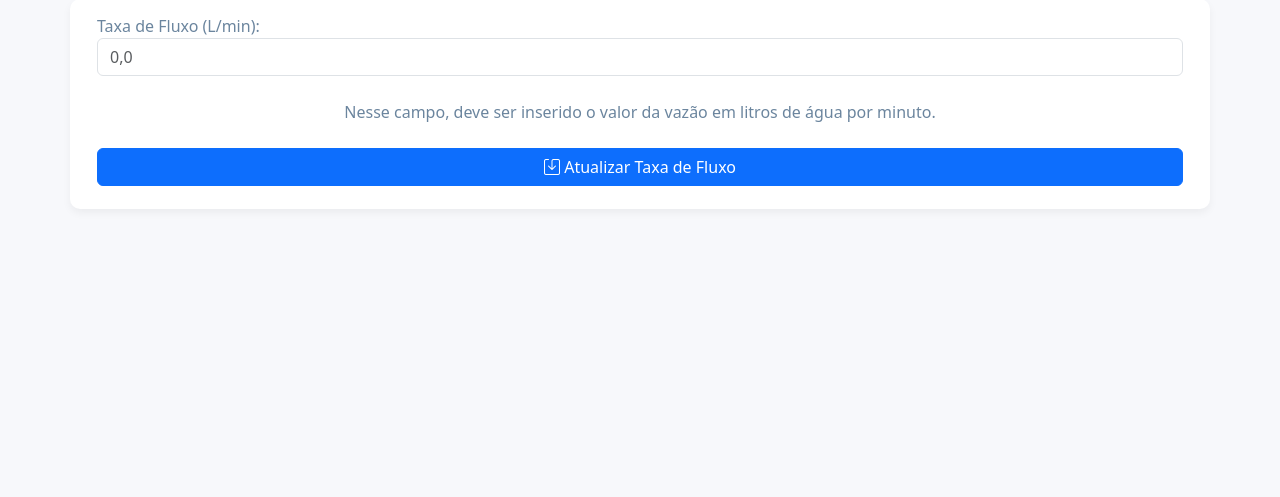
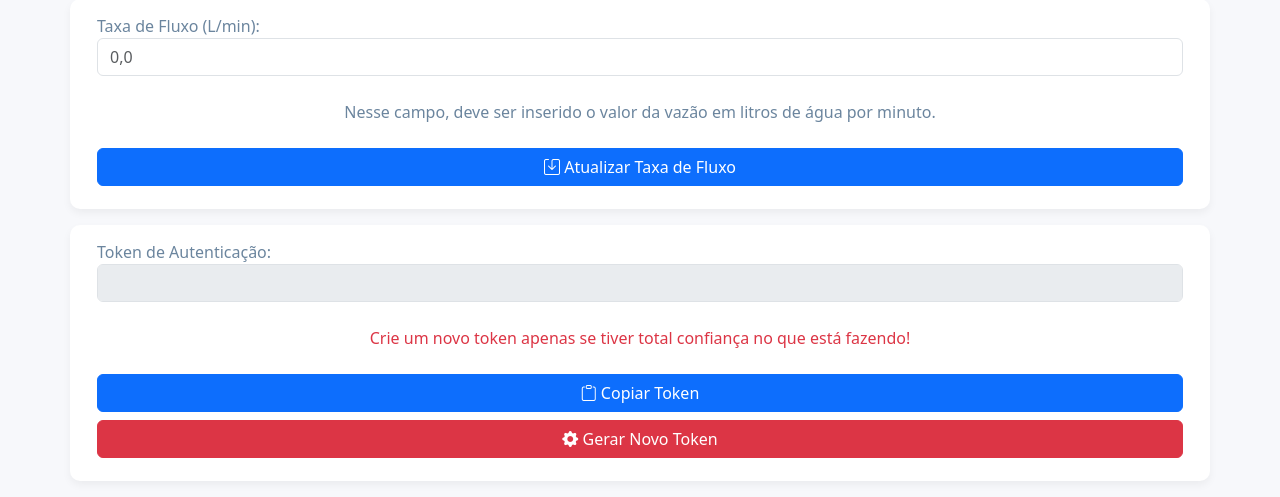
Before and after one commit to JuniorCarlini/sistema_de_irrigacao, a Django app: page /configuration/ in a window 1280 px wide. Shown: the part 165-662 px from the top of the page. Run offline with Django 5.2, Linux system fonts and the light colour scheme; a user stored in the database is signed in; data comes from the database, SQL or seed files in the repository; some libraries are stand-ins or nearby versions.

Commit message:
Update configuration.html

```diff
--- a/templates/configuration/html/configuration.html
+++ b/templates/configuration/html/configuration.html
@@ -10,6 +10,44 @@
     <script src="https://cdn.jsdelivr.net/npm/apexcharts"></script>
     <link rel="stylesheet" href="https://cdn.jsdelivr.net/npm/bootstrap-icons@1.11.3/font/bootstrap-icons.min.css">
     <link rel="stylesheet" href="{% static 'css/styles.css' %}">
+    <script>
+        function copyToken() {
+            var tokenInput = document.getElementById("token");
+
+            // Foco no campo de entrada
+            tokenInput.removeAttribute("disabled"); // Remover o atributo disabled
+            tokenInput.select(); // Selecionar o texto
+            tokenInput.setSelectionRange(0, 99999); // Para dispositivos móveis
+
+            // Tentar usar a Clipboard API primeiro
+            if (navigator.clipboard) {
+                navigator.clipboard.writeText(tokenInput.value)
+                    .then(() => {
+                        var toastEl = document.getElementById('toast');
+                        var toast = new bootstrap.Toast(toastEl);
+                        toast.show(); // Mostrar o Toast
+                    })
+                    .catch(err => {
+                        console.error("Erro ao copiar o token: ", err);
+                    });
+            } else {
+                // Fallback para navegadores que não suportam a Clipboard API
+                try {
+                    var sucesso = document.execCommand('copy');
+                    if (sucesso) {
+                        var toastEl = document.getElementById('toast');
+                        var toast = new bootstrap.Toast(toastEl);
+                        toast.show(); // Mostrar o Toast
+                    } else {
+                        console.error("Falha ao copiar usando execCommand");
+                    }
+                } catch (err) {
+                    console.error("Erro ao copiar o token: ", err);
+                }
+            }
+            tokenInput.setAttribute("disabled", true); // Reabilitar o campo após a cópia
+        }
+    </script>
 </head>
 <body>
     {% include 'partials/html/navbar.html' %}
@@ -18,17 +56,50 @@
         <form method="post">
             {% csrf_token %}
             <div class="row row-style mb-3 d-flex justify-content-between align-items-center">
-                <div class="">
+                <div class="form-group">
                     <label for="flow-rate" class="form-label m-0 text-color-secondary">Taxa de Fluxo (L/min):</label>
-                    <input type="number" step="0.01" id="flow-rate" name="flow_rate" class="form-control w-100" placeholder="{{ flow_rate.rate }}" required>
-                    <p class="text-center text-color-secondary mt-4">Nesse campo, deve ser inserido o valor da vazão em litros de água por minuto.</p>
+                    <input type="number" step="0.01" id="flow-rate" name="flow_rate" class="form-control w-100"
+                        placeholder="{{ flow_rate.rate }}" required>
+                    <p class="text-center text-color-secondary mt-4">Nesse campo, deve ser inserido o valor da vazão em
+                        litros de água por minuto.</p>
                 </div>
                 <div class="col-12 mt-2 mb-2">
-                    <button type="submit" class="btn w-100 btn-primary"><i class="bi bi-save"></i> Atualizar Taxa de Fluxo</button>
+                    <button type="submit" name="update_flow_rate" class="btn w-100 btn-primary"><i
+                            class="bi bi-save"></i> Atualizar Taxa de Fluxo</button>
+                </div>
+            </div>
+        </form>
+        <form method="post">
+            {% csrf_token %}
+            <div class="row row-style mb-3 d-flex justify-content-between align-items-center">
+                <div class="form-group">
+                    <label for="token" class="form-label m-0 text-color-secondary">Token de Autenticação:</label>
+                    <input type="text" id="token" name="token" class="form-control w-100"
+                        value="{{ configuracao.token }}" disabled>
+                    <p class="text-center text-danger mt-4">Crie um novo token apenas se tiver total confiança no que está fazendo!</p>
+                </div>
+                <div class="col-12 mt-2 mb-2">
+                    <button type="button" onclick="copyToken()" class="btn w-100 btn-primary"><i
+                            class="bi bi-clipboard"></i> Copiar Token</button>
+                    <button type="submit" name="generate_token" class="btn w-100 btn-danger mt-2"><i
+                            class="bi bi-gear-fill"></i> Gerar Novo Token</button>
                 </div>
             </div>
         </form>
     </div>
+    <div class="toast-container position-fixed bottom-0 end-0 p-3">
+        <div id="toast" class="toast" role="alert" aria-live="assertive" aria-atomic="true">
+            <div class="toast-header">
+                <img src="{% static 'icons/favicon.svg' %}" class="rounded toast-icon me-2" alt="...">
+                <strong class="me-auto text-color-primary">Hydric</strong>
+                <small>agora mesmo</small>
+                <button type="button" class="btn-close" data-bs-dismiss="toast" aria-label="Close"></button>
+            </div>
+            <div class="toast-body text-center">
+                O token foi copiado para a área de transferência!
+            </div>
+        </div>
+    </div>
     <script src="https://cdn.jsdelivr.net/npm/bootstrap@5.3.0-alpha1/dist/js/bootstrap.bundle.min.js"></script>
 </body>
 </html>
```
